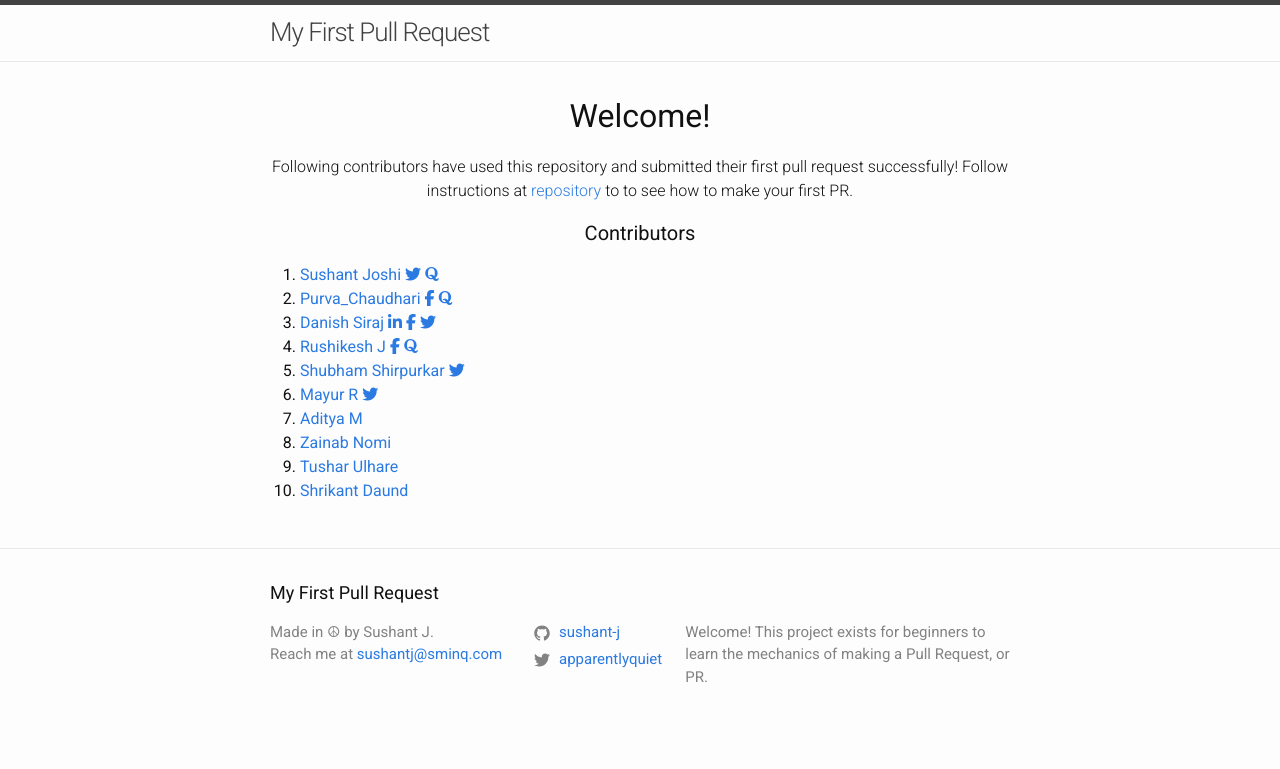
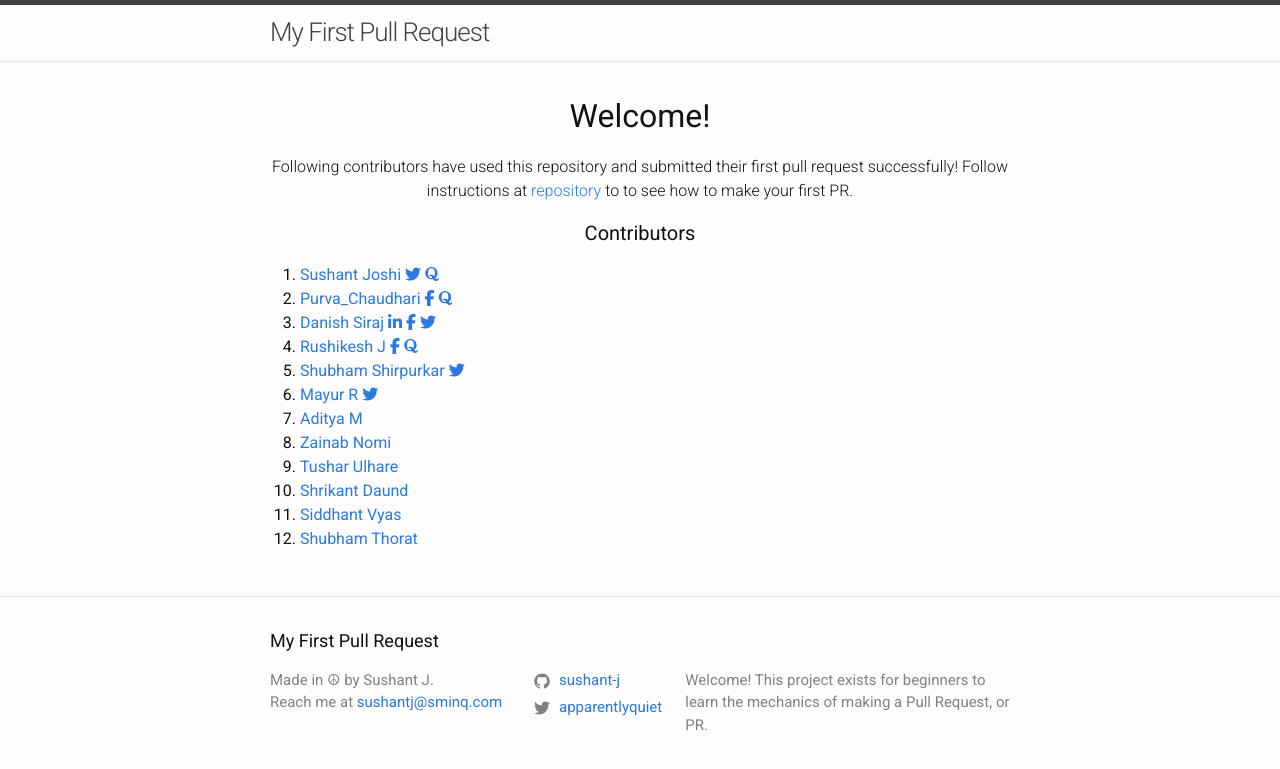
Before and after one commit to sushant-j/my-first-pull-request, a Jekyll site: the page built from index.md, in a window 1280 px wide. Shown: the top 769 px of the page. Built offline with Jekyll 4.4.1, drawn with Linux system fonts in a browser that asks for light colours; nearby versions of some CDN libraries.

Commit message:
Added my name - Siddhant

```diff
--- a/_layouts/home.html
+++ b/_layouts/home.html
@@ -94,5 +94,15 @@ layout: default
         Shrikant Daund
       </a>
     </li>
+    <li>
+     <a href="https://github.com/siddhantvyas-tech/">
+	Siddhant Vyas
+     </a>
+     </li>
+<li>
+<a href="https://github.com/net-wizard">
+	Shubham Thorat
+</a>
+</li>
   </ol>
 </div>
```
